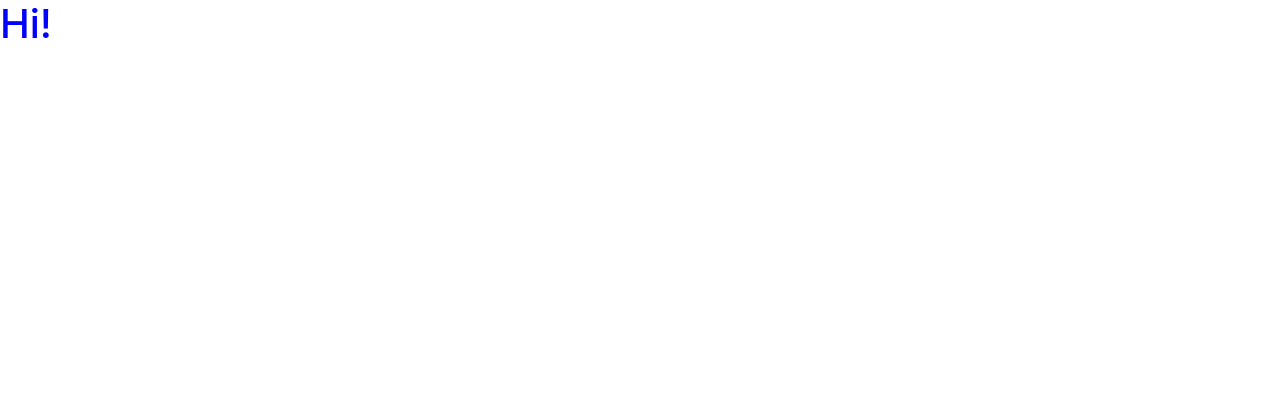
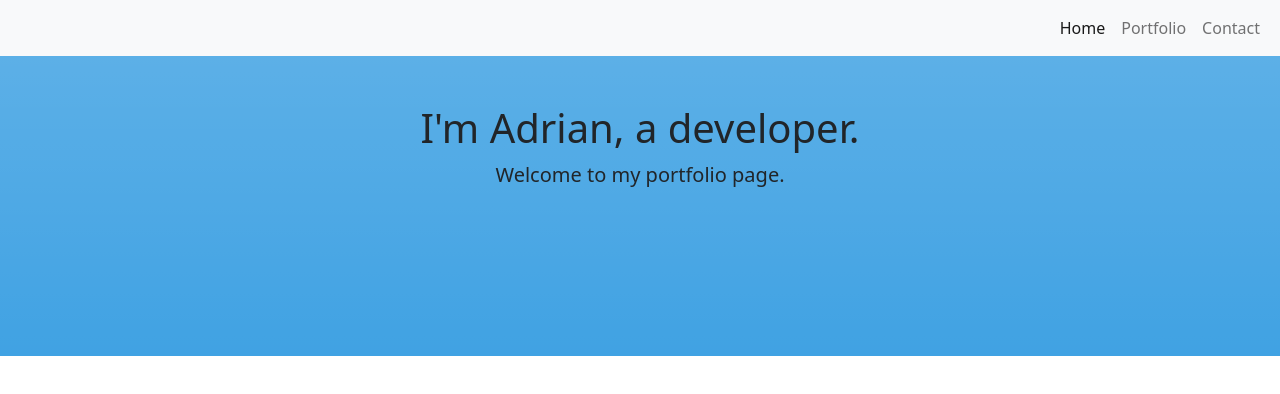
Before and after one commit to adrianix1/portfolio_webpage, a plain HTML site: page index.html in a window 1280 px wide. Drawn offline with nearby package versions, Linux system fonts and the light colour scheme.

Commit message:
Add navbar, first section and update bootstrap link

```diff
--- a/index.html
+++ b/index.html
@@ -5,17 +5,42 @@
     <meta name="viewport" content="width=device-width, initial-scale=1.0">
 
     <!-- Bootstrap CSS -->
-    <link rel="stylesheet" href="https://cdn.jsdelivr.net/npm/bootstrap@4.4.1/dist/css/bootstrap.min.css" integrity="sha384-Vkoo8x4CGsO3+Hhxv8T/Q5PaXtkKtu6ug5TOeNV6gBiFeWPGFN9MuhOf23Q9Ifjh" crossorigin="anonymous">
+    <link href="https://cdn.jsdelivr.net/npm/bootstrap@5.0.2/dist/css/bootstrap.min.css" rel="stylesheet" integrity="sha384-EVSTQN3/azprG1Anm3QDgpJLIm9Nao0Yz1ztcQTwFspd3yD65VohhpuuCOmLASjC" crossorigin="anonymous">
     <link rel="stylesheet" type="text/css" href="styles.css" />
 
     <title>My portfolio</title>
 </head>
 <body>
-    <h1>Hi!</h1>
+    <!-- Navbar -->
+    <nav class="navbar navbar-expand-lg navbar-light bg-light">
+        <div class="container-fluid">
+          <div class="collapse navbar-collapse" id="navbarNav">
+            <ul class="navbar-nav ms-auto">
+              <li class="nav-item">
+                <a class="nav-link active" aria-current="page" href="#">Home</a>
+              </li>
+              <li class="nav-item">
+                <a class="nav-link" href="#">Portfolio</a>
+              </li>
+              <li class="nav-item">
+                <a class="nav-link" href="#">Contact</a>
+              </li>
+            </ul>
+          </div>
+        </div>
+      </nav>
+
+    <!-- First section -->
+    <div class="first-section  bg-gradient">
+        <h1>I'm Adrian, a developer.</h1>
+        <p class="lead">Welcome to my portfolio page.</p>
+    </div>
+
+
 
     <!-- JS for Bootstrap -->
     <script src="https://code.jquery.com/jquery-3.4.1.slim.min.js" integrity="sha384-J6qa4849blE2+poT4WnyKhv5vZF5SrPo0iEjwBvKU7imGFAV0wwj1yYfoRSJoZ+n" crossorigin="anonymous"></script>
-    <script src="https://cdn.jsdelivr.net/npm/popper.js@1.16.0/dist/umd/popper.min.js" integrity="sha384-Q6E9RHvbIyZFJoft+2mJbHaEWldlvI9IOYy5n3zV9zzTtmI3UksdQRVvoxMfooAo" crossorigin="anonymous"></script>
-    <script src="https://cdn.jsdelivr.net/npm/bootstrap@4.4.1/dist/js/bootstrap.min.js" integrity="sha384-wfSDF2E50Y2D1uUdj0O3uMBJnjuUD4Ih7YwaYd1iqfktj0Uod8GCExl3Og8ifwB6" crossorigin="anonymous"></script>
+    <script src="https://cdn.jsdelivr.net/npm/@popperjs/core@2.9.2/dist/umd/popper.min.js" integrity="sha384-IQsoLXl5PILFhosVNubq5LC7Qb9DXgDA9i+tQ8Zj3iwWAwPtgFTxbJ8NT4GN1R8p" crossorigin="anonymous"></script>
+    <script src="https://cdn.jsdelivr.net/npm/bootstrap@5.0.2/dist/js/bootstrap.min.js" integrity="sha384-cVKIPhGWiC2Al4u+LWgxfKTRIcfu0JTxR+EQDz/bgldoEyl4H0zUF0QKbrJ0EcQF" crossorigin="anonymous"></script>
 </body>
 </html>
--- a/styles.css
+++ b/styles.css
@@ -1 +1,11 @@
-h1 {color: blue;}
+h2 {color: blue;}
+
+/* #FFF6E9 colorhunt  https://colorhunt.co/palette/40a2e3fff6e9bbe2ec0d9276 */
+
+.first-section {padding: 3rem 1.5rem;
+                text-align: center;
+                background: #40A2E3;
+
+
+                height: 300px;
+                width: 100%;}
```
